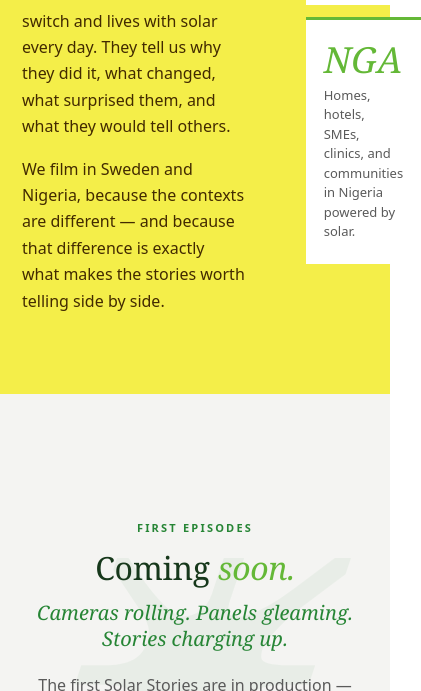
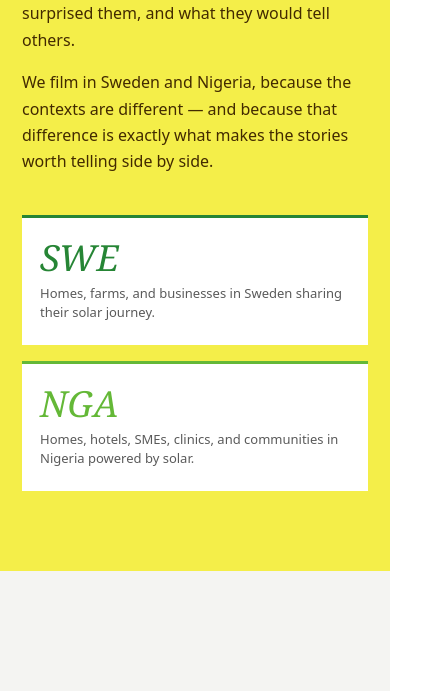
Before and after one commit to johannaellinornilsson/solardey-website, a website: page solar-stories.html in a window 390 px wide. Shown: the part 888-1579 px from the top of the page, 421 px wide, since content can reach past the window. Drawn offline with Linux system fonts and the light colour scheme.

Commit message:
Update solar-stories.html

```diff
--- a/solar-stories.html
+++ b/solar-stories.html
@@ -79,8 +79,12 @@
   <script src="https://identity.netlify.com/v1/netlify-identity-widget.js"></script>
 <style>
 @media (max-width: 768px) {
-  .stories-context-grid { display: block !important; }
-  .stories-context-grid > div { margin-bottom: 12px; width: 100%; }
+  .about-series-inner { grid-template-columns: 1fr !important; gap: 40px !important; }
+  .stories-context-grid { grid-template-columns: 1fr 1fr !important; }
+  .stories-context-grid > div { width: 100%; }
+}
+@media (max-width: 420px) {
+  .stories-context-grid { grid-template-columns: 1fr !important; }
 }
 </style>
   <link rel="icon" type="image/svg+xml" href="/assets/svg/favicon.svg">
@@ -123,7 +127,7 @@
 
 <!-- ABOUT THE SERIES -->
 <section style="background:var(--yellow-200);padding:80px 0;">
-  <div class="inner" style="display:grid;grid-template-columns:1fr 1fr;gap:60px;align-items:center;max-width:1100px;margin:0 auto;">
+  <div class="inner about-series-inner" style="display:grid;grid-template-columns:1fr 1fr;gap:60px;align-items:center;max-width:1100px;margin:0 auto;">
     <div>
       <span class="eyebrow eyebrow-amber">About the Series</span>
       <h2 style="font-family:var(--font-display);font-size:clamp(32px,4vw,48px);line-height:1.05;color:var(--green-800);font-weight:400;margin-bottom:18px;">Solar is not just infrastructure. <em style="font-style:italic;">It is people.</em></h2>
```
